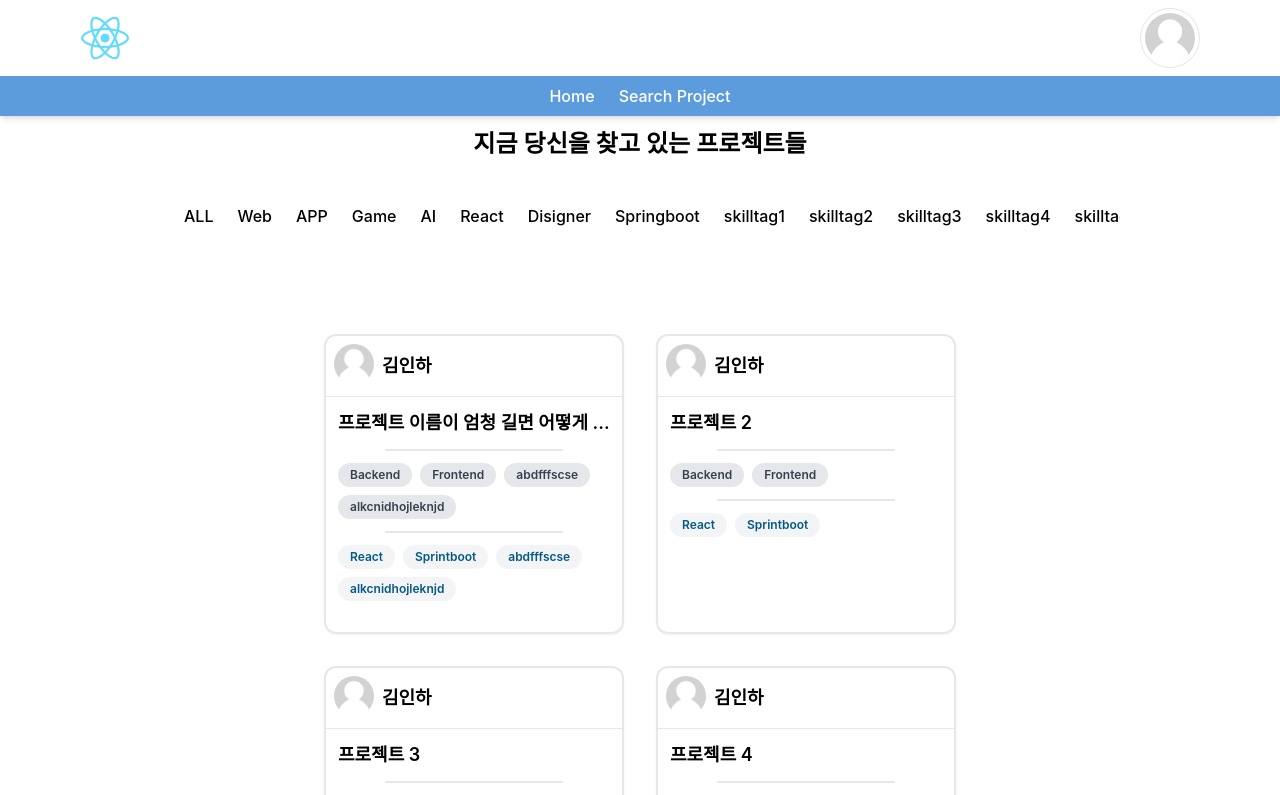
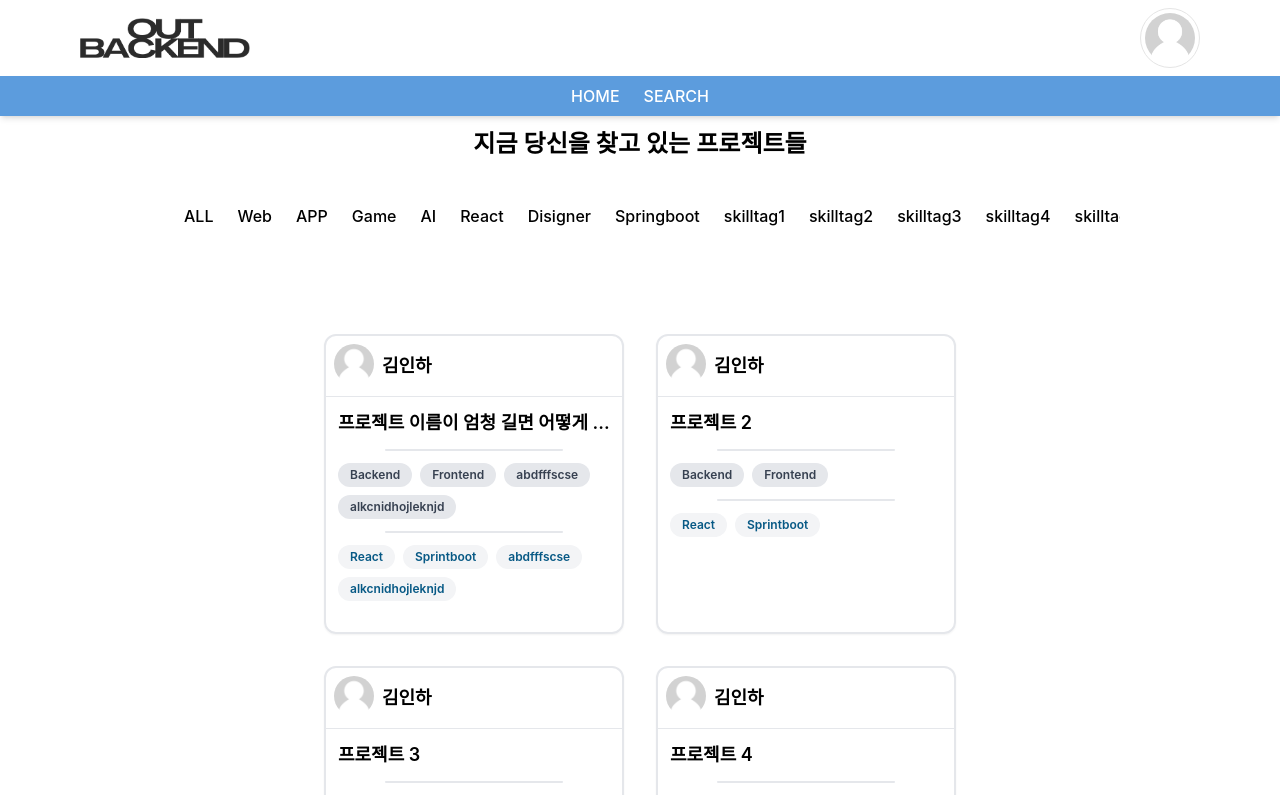
Before and after one commit to Outbackend/FrontEnd, a React (Create React App) app: page / in a window 1280 px wide. Shown: the top 795 px of the page. Built offline with nearby package versions, Linux system fonts and the light colour scheme.

Commit message:
refactor logo 변경

```diff
--- a/src/components/Layout/Header.jsx
+++ b/src/components/Layout/Header.jsx
@@ -15,7 +15,7 @@ const Header = ({ user }) => {
     }, []);
 
     return(
-        <div className="fixed w-full bg-white py-2 Z-100">
+        <div className="fixed w-full bg-white py-2 z-10">
             <Container>
             <div className="relative flex flex-row items-center justify-between pb-2">
                 <div>
@@ -79,7 +79,7 @@ const Header = ({ user }) => {
                 </div>
             </div>
             </Container>
-            <div className="shadow-md bg-[#5C9CDD] p-2 -mb-4">
+            <div className="shadow-md bg-[#5C9CDD] p-2 -mb-4 z-50">
                 <Navigation/>
             </div>
         </div>
--- a/src/components/Layout/header/Logo.jsx
+++ b/src/components/Layout/header/Logo.jsx
@@ -1,12 +1,12 @@
 const Logo = () => {
     return (
         <img
-            src="/logo192.png"
+            src="/logo.png"
             alt="logo"
-            className="hidden md:block"
+            className="hidden md:block p-0"
             style={{
-                width:'50px',
-                height:'50px',
+                width:'170px',
+                height:'40px',
             }}
         >
         </img>
--- a/src/components/Layout/header/Navigation.jsx
+++ b/src/components/Layout/header/Navigation.jsx
@@ -11,11 +11,11 @@ export const Navigation = () => {
     <Container>
         <div className="flex justify-center items-center gap-6 font-medium text-white">
           <div>
-            <Link to="/" onClick={window.onClose}>Home</Link>
+            <Link to="/" onClick={window.onClose}>HOME</Link>
           </div>
           <div onClick={window.onOpen}
             className="cursor-pointer">
-            Search Project
+            SEARCH
           </div>
         </div>
     </Container>
```
Also changed, not shown: public/logo.png (added).
